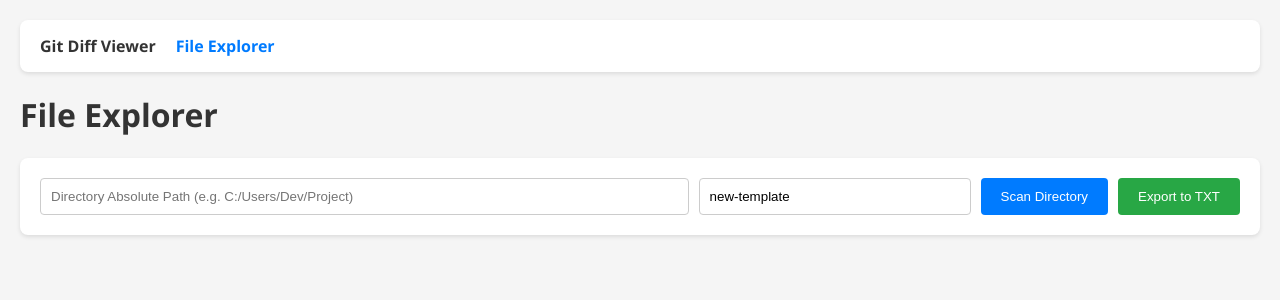
After one commit to yinchuanbo/text-compare, a Flask app: page /explorer in a window 1280 px wide. The commit adds this page. Shown: the top 300 px of the page. Run offline with Flask 3, Linux system fonts and the light colour scheme.

Commit message:
feat(文件浏览器): 添加文件浏览器功能及导航栏
- 新增文件浏览器页面及API接口
- 添加导航栏链接到主页面和文件浏览器
- 移除侧边栏切换选项并强制使用并排视图
- 优化路径处理逻辑，支持按关键字分割路径

```diff
--- a/app.py
+++ b/app.py
@@ -162,5 +162,77 @@ def get_language_from_ext(filename):
     }
     return map.get(ext, 'plaintext')
 
+@app.route('/explorer')
+def explorer():
+    return render_template('explorer.html')
+
+@app.route('/api/scan_directory', methods=['POST'])
+def scan_directory():
+    data = request.json
+    dir_path = data.get('dir_path')
+    split_key = data.get('split_key')
+
+    if not dir_path:
+        return jsonify({'error': 'Missing dir_path'}), 400
+
+    if not os.path.exists(dir_path):
+        return jsonify({'error': 'Directory does not exist'}), 404
+
+    if not os.path.isdir(dir_path):
+        return jsonify({'error': 'Path is not a directory'}), 400
+
+    file_list = []
+    try:
+        for root, dirs, files in os.walk(dir_path):
+            # Optional: Ignore .git directories to reduce noise
+            if '.git' in dirs:
+                dirs.remove('.git')
+            if '__pycache__' in dirs:
+                dirs.remove('__pycache__')
+            if 'node_modules' in dirs:
+                dirs.remove('node_modules')
+
+            for file in files:
+                full_path = os.path.join(root, file)
+
+                final_path = ""
+
+                if split_key:
+                     norm_path = os.path.normpath(full_path)
+                     # Split path into parts to find the key safely
+                     path_parts = norm_path.split(os.sep)
+
+                     # Case insensitive search
+                     path_parts_lower = [p.lower() for p in path_parts]
+                     split_key_lower = split_key.lower()
+
+                     if split_key_lower in path_parts_lower:
+                         try:
+                             # Find index of the key
+                             idx = path_parts_lower.index(split_key_lower)
+                             # Reconstruct path from parts AFTER the key
+                             if idx + 1 < len(path_parts):
+                                 final_path = os.path.join(*path_parts[idx+1:])
+                             else:
+                                 final_path = "" # Should not happen for a file
+                         except ValueError:
+                             final_path = os.path.relpath(full_path, dir_path)
+                     else:
+                         final_path = os.path.relpath(full_path, dir_path)
+                else:
+                    # Get relative path normally
+                    final_path = os.path.relpath(full_path, dir_path)
+
+                # Normalize path separators
+                final_path = os.path.normpath(final_path)
+                # Force forward slashes
+                final_path = final_path.replace('\\', '/')
+                if final_path and final_path != ".":
+                    file_list.append(final_path)
+
+        return jsonify({'files': file_list})
+    except Exception as e:
+        return jsonify({'error': str(e)}), 500
+
 if __name__ == '__main__':
     app.run(debug=True, port=5000)
--- /dev/null
+++ b/templates/explorer.html
@@ -0,0 +1,187 @@
+<!DOCTYPE html>
+<html lang="en">
+<head>
+    <meta charset="UTF-8">
+    <meta name="viewport" content="width=device-width, initial-scale=1.0">
+    <title>File Explorer - Text Comparator</title>
+    <style>
+        body {
+            font-family: 'Segoe UI', Tahoma, Geneva, Verdana, sans-serif;
+            margin: 0;
+            padding: 20px;
+            background-color: #f5f5f5;
+        }
+        nav {
+            background: white;
+            padding: 15px 20px;
+            border-radius: 8px;
+            box-shadow: 0 2px 4px rgba(0,0,0,0.1);
+            margin-bottom: 20px;
+            display: flex;
+            gap: 20px;
+        }
+        nav a {
+            text-decoration: none;
+            color: #333;
+            font-weight: bold;
+            font-size: 16px;
+        }
+        nav a:hover, nav a.active {
+            color: #007bff;
+        }
+        h1 {
+            color: #333;
+        }
+        #input-area {
+            background: white;
+            padding: 20px;
+            border-radius: 8px;
+            box-shadow: 0 2px 4px rgba(0,0,0,0.1);
+            display: flex;
+            gap: 10px;
+            margin-bottom: 20px;
+        }
+        input {
+            padding: 10px;
+            border: 1px solid #ccc;
+            border-radius: 4px;
+            flex-grow: 1;
+        }
+        button {
+            padding: 10px 20px;
+            background-color: #007bff;
+            color: white;
+            border: none;
+            border-radius: 4px;
+            cursor: pointer;
+        }
+        button:hover {
+            background-color: #0056b3;
+        }
+        #file-list {
+            background: white;
+            border-radius: 8px;
+            box-shadow: 0 2px 4px rgba(0,0,0,0.1);
+            overflow: hidden;
+        }
+        .file-item {
+            padding: 10px 20px;
+            border-bottom: 1px solid #eee;
+            font-family: Consolas, 'Courier New', monospace;
+            font-size: 14px;
+            color: #333;
+        }
+        .file-item:last-child {
+            border-bottom: none;
+        }
+        .file-item:hover {
+            background-color: #f8f9fa;
+        }
+        #loading {
+            display: none;
+            text-align: center;
+            padding: 20px;
+            color: #666;
+        }
+        .error-msg {
+            color: #dc3545;
+            padding: 10px 20px;
+        }
+    </style>
+</head>
+<body>
+
+    <nav>
+        <a href="/">Git Diff Viewer</a>
+        <a href="/explorer" class="active">File Explorer</a>
+    </nav>
+
+    <h1>File Explorer</h1>
+
+    <div id="input-area">
+        <input type="text" id="dir-path" placeholder="Directory Absolute Path (e.g. C:/Users/Dev/Project)">
+        <input type="text" id="split-key" value="new-template" placeholder="Split Path Key (Optional, e.g. new-template)" style="max-width: 250px;">
+        <button onclick="scanDirectory()">Scan Directory</button>
+        <button onclick="exportToTxt()" style="background-color: #28a745;">Export to TXT</button>
+    </div>
+
+    <div id="loading">Scanning directory...</div>
+    <div id="file-list"></div>
+
+    <script>
+        async function scanDirectory() {
+            const dirPath = document.getElementById('dir-path').value;
+            const splitKey = document.getElementById('split-key').value;
+            const listContainer = document.getElementById('file-list');
+            const loading = document.getElementById('loading');
+
+            if (!dirPath) {
+                alert('Please enter a Directory Path');
+                return;
+            }
+
+            listContainer.innerHTML = '';
+            loading.style.display = 'block';
+
+            try {
+                const response = await fetch('/api/scan_directory', {
+                    method: 'POST',
+                    headers: { 'Content-Type': 'application/json' },
+                    body: JSON.stringify({
+                        dir_path: dirPath,
+                        split_key: splitKey
+                    })
+                });
+
+                const data = await response.json();
+
+                if (data.error) {
+                    listContainer.innerHTML = `<div class="error-msg">Error: ${data.error}</div>`;
+                    return;
+                }
+
+                if (data.files.length === 0) {
+                    listContainer.innerHTML = '<div style="padding:20px;">No files found in this directory.</div>';
+                }
+
+                data.files.forEach(file => {
+                    const div = document.createElement('div');
+                    div.className = 'file-item';
+                    div.textContent = file;
+                    listContainer.appendChild(div);
+                });
+
+            } catch (err) {
+                listContainer.innerHTML = `<div class="error-msg">Request failed: ${err}</div>`;
+            } finally {
+                loading.style.display = 'none';
+            }
+        }
+
+        function exportToTxt() {
+            const listContainer = document.getElementById('file-list');
+            const fileItems = listContainer.querySelectorAll('.file-item');
+
+            if (fileItems.length === 0) {
+                alert('No files to export. Please scan a directory first.');
+                return;
+            }
+
+            let content = '';
+            fileItems.forEach(item => {
+                content += item.textContent + '\n';
+            });
+
+            const blob = new Blob([content], { type: 'text/plain' });
+            const url = URL.createObjectURL(blob);
+            const a = document.createElement('a');
+            a.href = url;
+            a.download = 'file_list.txt';
+            document.body.appendChild(a);
+            a.click();
+            document.body.removeChild(a);
+            URL.revokeObjectURL(url);
+        }
+    </script>
+</body>
+</html>
```
Also changed, not shown: templates/index.html (+29 -12 lines).
